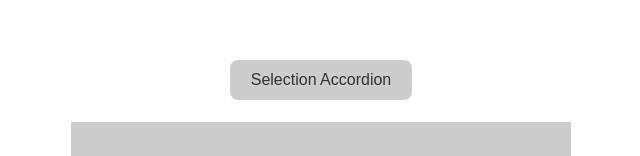
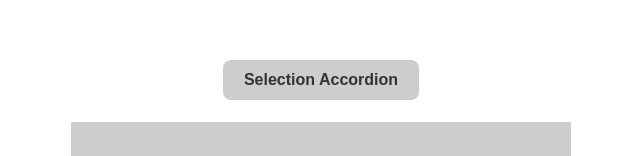
Before and after one commit to lewisclinton/Accordion-Project, a React (Vite) app: page / in a window 1280 px wide. Shown: the part 104-260 px from the top of the page, without its empty margins (319-959 px from the left). Built offline with nearby package versions, Linux system fonts and the light colour scheme.

Commit message:
style changes

```diff
--- a/src/components/Accordian/styles.css
+++ b/src/components/Accordian/styles.css
@@ -17,7 +17,7 @@
     /* border: 1px solid #333; */
     background-color: #cdcdcd;
     color: #333;
-    font-weight: 100;
+    font-weight: bold;
 }
 
 .accordian {
```
